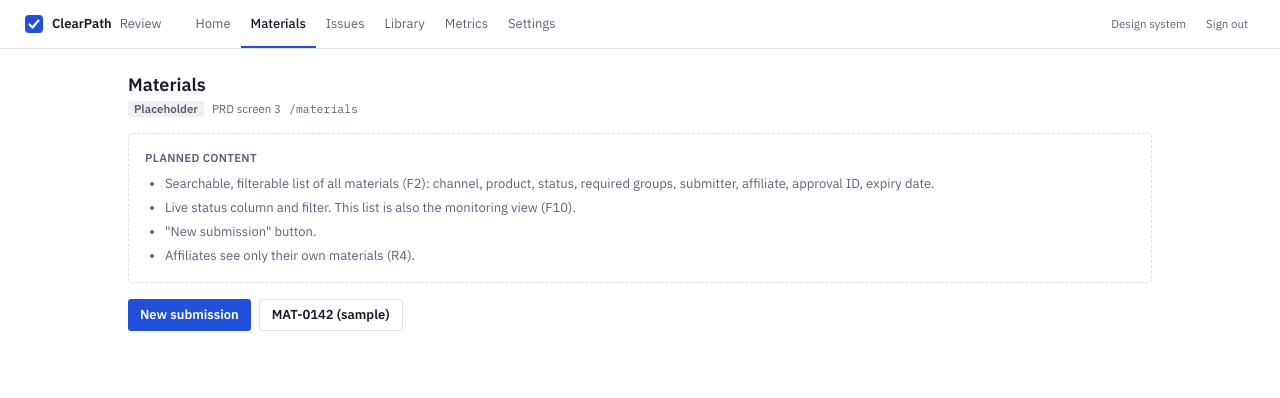
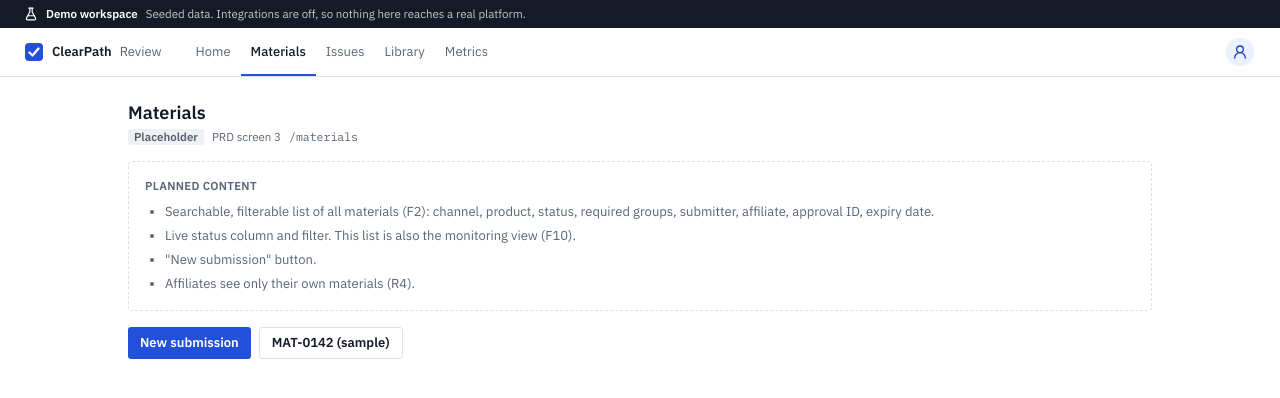
Before and after one commit to ctkerns/ClearPath-24hr-Project, a React (Vite) app in the folder frontend/: page /materials in a window 1280 px wide. Shown: the top 398 px of the page. Built offline with nearby package versions, Linux system fonts and the light colour scheme.

Commit message:
App bar improvement

```diff
--- a/frontend/src/components/app-logo.tsx
+++ b/frontend/src/components/app-logo.tsx
@@ -1,12 +1,10 @@
 import { useTranslation } from 'react-i18next'
 import { cn } from '@/lib/utils'
 
-/** ClearPath Review logo: cobalt mark with a check, then the product name. */
-export function AppLogo({ className }: { className?: string }) {
-  const { t } = useTranslation()
+/** The ClearPath mark alone: cobalt square with a check. */
+export function AppMark({ className }: { className?: string }) {
   return (
-    <span className={cn('flex items-center gap-2 font-semibold whitespace-nowrap', className)}>
-      <svg viewBox="0 0 20 20" aria-hidden="true" className="size-5 shrink-0">
+    <svg viewBox="0 0 20 20" aria-hidden="true" className={cn('size-5 shrink-0', className)}>
       <rect x="1" y="1" width="18" height="18" rx="4" className="fill-primary" />
       <path
         d="M5.5 10.5l3 3 6-7"
@@ -17,6 +15,15 @@ export function AppLogo({ className }: { className?: string }) {
         className="stroke-primary-foreground"
       />
     </svg>
+  )
+}
+
+/** Full logo: mark plus "ClearPath Review". For pages without the app bar, such as sign-in. */
+export function AppLogo({ className }: { className?: string }) {
+  const { t } = useTranslation()
+  return (
+    <span className={cn('flex items-center gap-2 font-semibold whitespace-nowrap', className)}>
+      <AppMark />
       {t('app.name')}
       <span className="font-normal text-muted-foreground">{t('app.product')}</span>
     </span>
--- a/frontend/src/components/placeholder-page.tsx
+++ b/frontend/src/components/placeholder-page.tsx
@@ -19,7 +19,7 @@ export function PlaceholderPage({
 }) {
   const { t } = useTranslation()
   return (
-    <div className="mx-auto grid max-w-5xl gap-4">
+    <div className="mx-auto grid w-full max-w-5xl gap-4">
       <header className="grid gap-1">
         {title && <h1 className="text-lg font-semibold">{title}</h1>}
         <p className="flex flex-wrap items-center gap-2 text-xs text-muted-foreground">
--- /dev/null
+++ b/frontend/src/components/user-menu.tsx
@@ -0,0 +1,51 @@
+import { Link } from '@tanstack/react-router'
+import { LogOut, Palette, Settings, UserRound } from 'lucide-react'
+import { useTranslation } from 'react-i18next'
+import { Button } from '@/components/ui/button'
+import { useWorkspace } from '@/lib/workspace'
+import {
+  DropdownMenu,
+  DropdownMenuContent,
+  DropdownMenuItem,
+  DropdownMenuLabel,
+  DropdownMenuSeparator,
+  DropdownMenuTrigger,
+} from '@/components/ui/dropdown-menu'
+
+/**
+ * Right end of the app bar. Settings lives here, not in the main links.
+ * Later: show the signed-in user's initials, name, role and reviewer groups (needs F1).
+ * Later: show Settings only to roles that can change at least one settings tab.
+ */
+export function UserMenu() {
+  const { t } = useTranslation()
+  const workspace = useWorkspace()
+  return (
+    <DropdownMenu>
+      <DropdownMenuTrigger asChild>
+        <Button variant="ghost" size="icon" aria-label={t('nav.account')} className="rounded-full">
+          <span className="grid size-7 place-items-center rounded-full bg-primary-soft text-primary-strong">
+            <UserRound className="size-4" />
+          </span>
+        </Button>
+      </DropdownMenuTrigger>
+      <DropdownMenuContent align="end" className="w-52">
+        <DropdownMenuLabel className="grid gap-0.5">
+          <span className="text-xs font-normal text-muted-foreground">{t('workspace.label')}</span>
+          <span className="truncate">{workspace.name}</span>
+        </DropdownMenuLabel>
+        <DropdownMenuSeparator />
+        <DropdownMenuItem asChild>
+          <Link to="/settings"><Settings />{t('nav.settings')}</Link>
+        </DropdownMenuItem>
+        <DropdownMenuItem asChild>
+          <Link to="/design-system"><Palette />{t('nav.designSystem')}</Link>
+        </DropdownMenuItem>
+        <DropdownMenuSeparator />
+        <DropdownMenuItem asChild>
+          <Link to="/sign-in"><LogOut />{t('nav.signOut')}</Link>
+        </DropdownMenuItem>
+      </DropdownMenuContent>
+    </DropdownMenu>
+  )
+}
--- /dev/null
+++ b/frontend/src/components/workspace-band.tsx
@@ -0,0 +1,24 @@
+import { FlaskConical } from 'lucide-react'
+import { useTranslation } from 'react-i18next'
+import { useWorkspace } from '@/lib/workspace'
+
+/**
+ * Marks every page of the demo workspace, so nobody mistakes seeded data for real data (PRD A1).
+ * Uses ink, not a meaning color: amber, red and green already mean risk levels.
+ * The real workspace shows no band.
+ */
+export function WorkspaceBand() {
+  const { t } = useTranslation()
+  const workspace = useWorkspace()
+  if (!workspace.isDemo) return null
+
+  return (
+    <div role="note" className="bg-foreground text-background">
+      <div className="flex h-7 items-center gap-2 px-4 text-xs sm:px-6">
+        <FlaskConical className="size-3.5 shrink-0" aria-hidden="true" />
+        <span className="font-semibold whitespace-nowrap">{t('workspace.demoLabel')}</span>
+        <span className="truncate opacity-75">{t('workspace.demoNote')}</span>
+      </div>
+    </div>
+  )
+}
--- a/frontend/src/i18n/locales/en/common.json
+++ b/frontend/src/i18n/locales/en/common.json
@@ -13,7 +13,8 @@
     "metrics": "Metrics",
     "settings": "Settings",
     "designSystem": "Design system",
-    "signOut": "Sign out"
+    "signOut": "Sign out",
+    "account": "Account"
   },
   "status": {
     "draft": "Draft",
@@ -77,5 +78,10 @@
     "routing": "Routing",
     "integrations": "Integrations",
     "workspace": "Workspace"
+  },
+  "workspace": {
+    "demoLabel": "Demo workspace",
+    "demoNote": "Seeded data. Integrations are off, so nothing here reaches a real platform.",
+    "label": "Workspace"
   }
 }
--- /dev/null
+++ b/frontend/src/lib/workspace.ts
@@ -0,0 +1,14 @@
+// The workspace the signed-in user is in (PRD A1): one real ClearPath workspace and one demo workspace.
+// TODO: read this from the session API when authentication exists (F1). Until then every page
+// is in the demo workspace, which is also where demo accounts are limited to.
+export type Workspace = {
+  id: string
+  name: string
+  isDemo: boolean
+}
+
+const demoWorkspace: Workspace = { id: 'demo', name: 'ClearPath Demo', isDemo: true }
+
+export function useWorkspace(): Workspace {
+  return demoWorkspace
+}
--- a/frontend/src/routes/_app.design-system.tsx
+++ b/frontend/src/routes/_app.design-system.tsx
@@ -67,7 +67,7 @@ const statuses: MaterialStatus[] = [
 function DesignSystemPage() {
   return (
     <div className="mx-auto flex max-w-6xl gap-10">
-      <nav aria-label="Design system sections" className="sticky top-[4.5rem] hidden w-40 shrink-0 self-start lg:block">
+      <nav aria-label="Design system sections" className="sticky top-[6.25rem] hidden w-40 shrink-0 self-start lg:block">
         <p className="mb-2 text-xs font-semibold tracking-wide text-muted-foreground uppercase">Ledger</p>
         <ul className="grid gap-0.5">
           {sections.map(([id, label]) => (
@@ -401,7 +401,7 @@ const sampleRows: {
 
 function Section({ id, title, note, children }: { id: string; title: string; note?: string; children: ReactNode }) {
   return (
-    <section id={id} className="grid scroll-mt-16 gap-4">
+    <section id={id} className="grid scroll-mt-24 gap-4">
       <div className="grid gap-1 border-b pb-2">
         <h2 className="text-lg font-semibold">{title}</h2>
         {note && <p className="max-w-[72ch] text-muted-foreground">{note}</p>}
--- a/frontend/src/routes/_app.tsx
+++ b/frontend/src/routes/_app.tsx
@@ -1,6 +1,8 @@
 import { createFileRoute, Link, Outlet, type LinkProps } from '@tanstack/react-router'
 import { useTranslation } from 'react-i18next'
 import { AppLogo } from '@/components/app-logo'
+import { UserMenu } from '@/components/user-menu'
+import { WorkspaceBand } from '@/components/workspace-band'
 
 // Layout route with no URL of its own ("_" prefix). Every signed-in page is a child of it.
 // Affiliates will get the same shell with fewer links; the server limits what they can see (PRD R4).
@@ -14,10 +16,6 @@ const navLinkClass =
   'focus-visible:outline-2 focus-visible:-outline-offset-2 focus-visible:outline-ring ' +
   '[&.active]:font-medium [&.active]:text-foreground [&.active]:shadow-[inset_0_-2px_0_var(--color-primary)]'
 
-const utilityLinkClass =
-  'rounded-md px-2 py-1 text-xs whitespace-nowrap text-muted-foreground hover:bg-accent hover:text-accent-foreground ' +
-  'focus-visible:outline-2 focus-visible:outline-ring [&.active]:text-foreground'
-
 function AppLayout() {
   const { t } = useTranslation()
   const mainLinks: { to: LinkProps['to']; label: string }[] = [
@@ -26,12 +24,12 @@ function AppLayout() {
     { to: '/issues', label: t('nav.issues') },
     { to: '/library', label: t('nav.library') },
     { to: '/metrics', label: t('nav.metrics') },
-    { to: '/settings', label: t('nav.settings') },
   ]
 
   return (
     <div className="flex min-h-screen flex-col">
       <header className="sticky top-0 z-40 border-b bg-background">
+        <WorkspaceBand />
         <div className="flex h-12 items-center gap-6 px-4 sm:px-6">
           <Link to="/home" aria-label={t('nav.home')} className="rounded-md focus-visible:outline-2 focus-visible:outline-ring">
             <AppLogo />
@@ -43,10 +41,7 @@ function AppLayout() {
               </Link>
             ))}
           </nav>
-          <div className="flex shrink-0 items-center gap-1">
-            <Link to="/design-system" className={utilityLinkClass}>{t('nav.designSystem')}</Link>
-            <Link to="/sign-in" className={utilityLinkClass}>{t('nav.signOut')}</Link>
-          </div>
+          <UserMenu />
         </div>
       </header>
       <main className="flex-1 px-4 py-6 sm:px-6">
```
Lines whose indentation alone changed are shown as unchanged.
